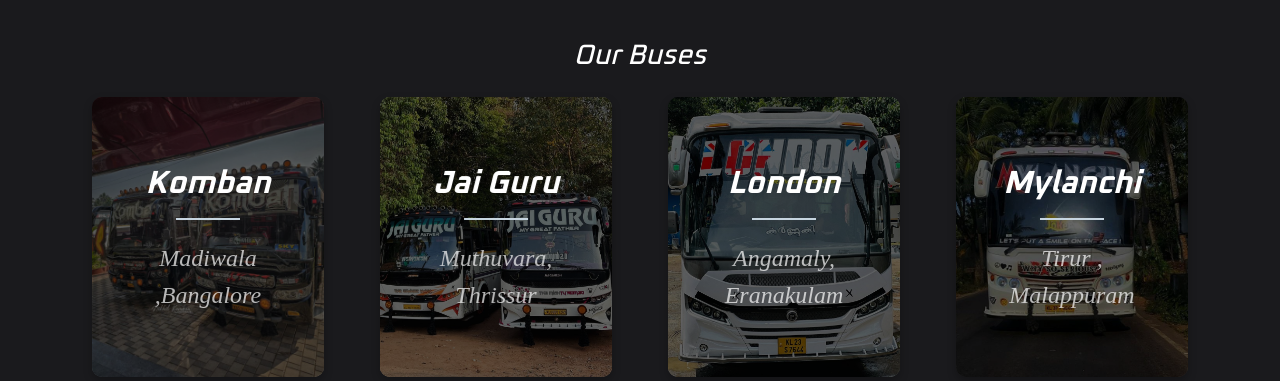
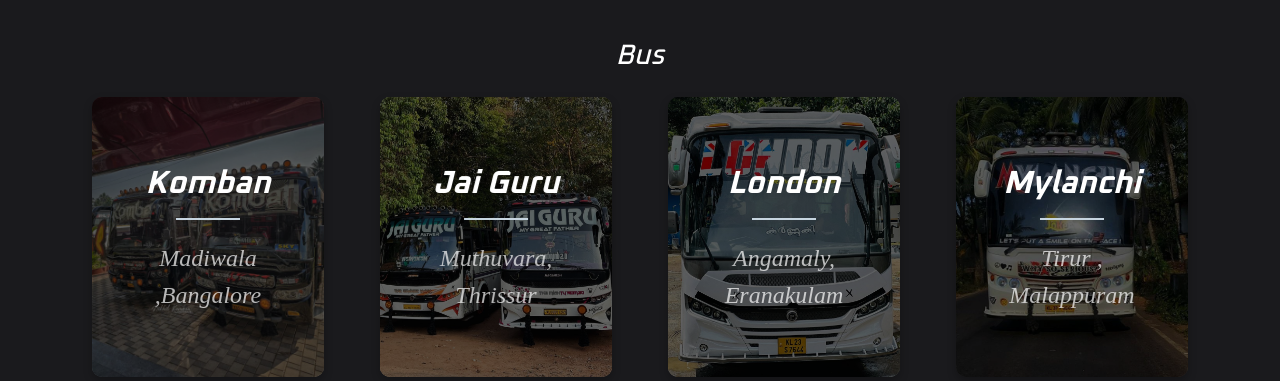
Before and after one commit to Goutham459/Tourpackage, a Django app: page /bus/ in a window 1280 px wide. Shown: the part 74-455 px from the top of the page. Run offline with Django 5.2, Linux system fonts and the light colour scheme; data comes from the database, SQL or seed files in the repository; both versions use the stored data as it was before the commit; some web fonts are replaced.

Commit message:
login error fix and make some updates in adding bus details

```diff
--- a/Tourpackagemanagement/Tourpackageapp/models.py
+++ b/Tourpackagemanagement/Tourpackageapp/models.py
@@ -14,7 +14,7 @@ class Bus(models.Model):
     desc = models.TextField()
     image1 = models.ImageField(upload_to="images/bus", null=True, blank=True)
     image2 = models.ImageField(upload_to="images/bus", null=True, blank=True)
-    location = models.CharField(max_length=20,null=True, blank=True)
+    location = models.CharField(max_length=50,null=True, blank=True)
     contact = models.CharField(max_length=20,null=True, blank=True)
     def __str__(self):
         return self.name
--- a/Tourpackagemanagement/Tourpackageapp/views.py
+++ b/Tourpackagemanagement/Tourpackageapp/views.py
@@ -15,6 +15,8 @@ from django.contrib.auth import logout
 from django.contrib import messages
 from django.utils.crypto import get_random_string
 from django.http import JsonResponse
+from django.middleware.csrf import get_token
+from django.shortcuts import render
 
 
 
--- a/Tourpackagemanagement/templates/buses.html
+++ b/Tourpackagemanagement/templates/buses.html
@@ -251,7 +251,7 @@
 
 
 <body>
-    <h3 style="color:white; margin-top:40px; text-align:center;">Our Buses</h3>
+    <h3 style="color:white; margin-top:40px; text-align:center;">Bus</h3>
 
    <div class="wrapper">
         <div class="cols">
```
Also changed, not shown: Tourpackagemanagement/Tourpackageapp/migrations/0003_alter_bus_location.py (added), Tourpackagemanagement/db.sqlite3.
